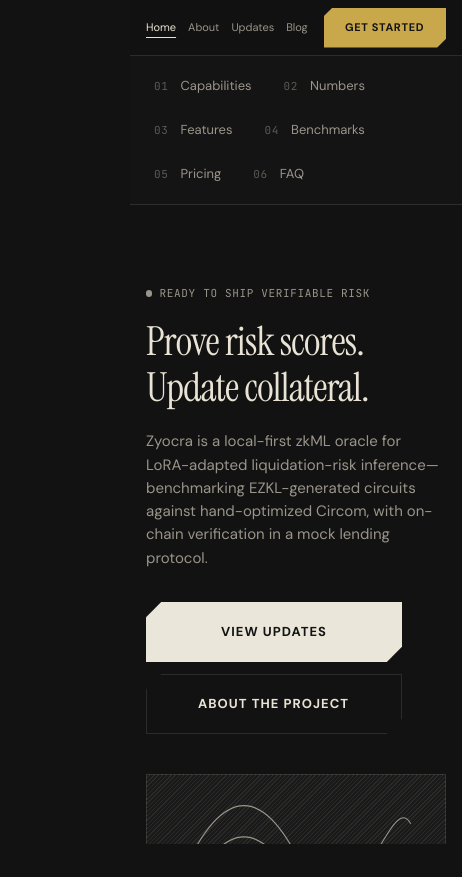
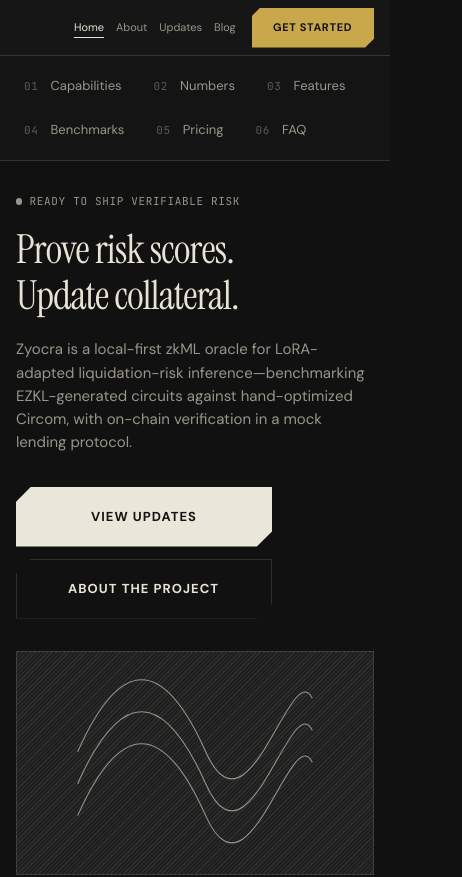
Before and after one commit to vamshiganesh/Zyocra, a React (Vite) app in the folder frontend/: page / in a window 390 px wide. Shown: the top 877 px of the page, 462 px wide, since content can reach past the window. Before the commit the page ends 844 px from the top, so only its background shows below. Built offline with nearby package versions, Linux system fonts and the light colour scheme.

Commit message:
Tweaking frontend: Landing Page - 7

```diff
--- a/frontend/src/components/layout/AppShell.tsx
+++ b/frontend/src/components/layout/AppShell.tsx
@@ -6,7 +6,6 @@ import { TopNav } from "./TopNav";
 
 export function AppShell() {
   return (
-    <div className="app-frame">
     <div className="app-shell">
       <div className="app-shell__logo">
         <LogoMark />
@@ -17,12 +16,11 @@ export function AppShell() {
       <aside className="app-shell__rail">
         <LeftRail />
       </aside>
-        <main className="app-shell__main" id="main-scroll">
+      <main className="app-shell__main">
         <div id="top" tabIndex={-1} />
         <Outlet />
         <SiteFooter />
       </main>
     </div>
-    </div>
   );
 }
--- a/frontend/src/components/layout/SiteFooter.css
+++ b/frontend/src/components/layout/SiteFooter.css
@@ -1,7 +1,7 @@
 .site-footer {
-  margin-top: var(--space-16);
+  margin-top: 0;
   border-top: 1px solid var(--color-line-dark);
-  background: var(--color-canvas);
+  background: var(--color-canvas-3);
   color: var(--color-fog);
 }
 
@@ -173,7 +173,7 @@
 .site-footer__banner {
   --banner-chamfer: 1.25rem;
   position: relative;
-  margin: var(--space-6) var(--space-6) 0;
+  margin: var(--space-6) var(--page-pad-x) 0;
   padding: var(--space-8) var(--space-8) 0;
   background: var(--color-accent);
   color: var(--color-accent-ink);
@@ -289,9 +289,9 @@
   justify-content: space-between;
   gap: var(--space-4);
   margin-top: var(--space-6);
-  padding: var(--space-4) var(--space-6);
+  padding: var(--space-4) var(--page-pad-x);
   border-top: 1px solid var(--color-line-dark);
-  background: #0c0c0c;
+  background: #0a0a0a;
   font-size: var(--text-xs);
   color: var(--color-fog-muted);
 }
--- a/frontend/src/components/layout/SiteFooter.tsx
+++ b/frontend/src/components/layout/SiteFooter.tsx
@@ -26,16 +26,8 @@ const badges = [
 ];
 
 function scrollToTop() {
-  const main = document.getElementById("main-scroll");
-  const top = document.getElementById("top");
-
-  if (main instanceof HTMLElement) {
-    main.scrollTo({ top: 0, behavior: "smooth" });
-  } else {
-    window.scrollTo({ top: 0, behavior: "smooth" });
-  }
-
-  top?.focus({ preventScroll: true });
+  window.scrollTo({ top: 0, behavior: "smooth" });
+  document.getElementById("top")?.focus({ preventScroll: true });
 }
 
 export function SiteFooter() {
--- a/frontend/src/pages/AboutPage.tsx
+++ b/frontend/src/pages/AboutPage.tsx
@@ -46,8 +46,9 @@ const team = [
 
 export function AboutPage() {
   return (
-    <div className="page page--wide stack--loose">
-      <section className="hero">
+    <div className="page">
+      <section className="band band--hero">
+        <div className="hero">
           <div>
             <p className="hero__eyebrow mono-label label-dot">About</p>
             <h1 className="hero__title">A focused team, building with intent.</h1>
@@ -76,8 +77,10 @@ export function AboutPage() {
               <p className="about-metric__label">Paid infra required</p>
             </div>
           </div>
+        </div>
       </section>
 
+      <div className="band band--panels">
         <div className="panel-stack">
           <ClippedCard>
             <div id="values">
@@ -163,5 +166,6 @@ export function AboutPage() {
           </ClippedCard>
         </div>
       </div>
+    </div>
   );
 }
--- a/frontend/src/pages/BlogPage.tsx
+++ b/frontend/src/pages/BlogPage.tsx
@@ -6,8 +6,9 @@ import "./pages.css";
 
 export function BlogPage() {
   return (
-    <div className="page page--wide stack--loose">
-      <section className="hero">
+    <div className="page">
+      <section className="band band--hero">
+        <div className="hero">
           <div>
             <p className="hero__eyebrow mono-label label-dot">Blog</p>
             <h1 className="hero__title">
@@ -18,8 +19,10 @@ export function BlogPage() {
               risk-parameter design. Placeholder posts for layout only.
             </p>
           </div>
+        </div>
       </section>
 
+      <div className="band band--panels">
         <ClippedCard>
           <div id="insights">
             <SectionHeader
@@ -44,5 +47,6 @@ export function BlogPage() {
           </div>
         </ClippedCard>
       </div>
+    </div>
   );
 }
--- a/frontend/src/pages/HomePage.tsx
+++ b/frontend/src/pages/HomePage.tsx
@@ -59,8 +59,9 @@ const features = [
 
 export function HomePage() {
   return (
-    <div className="page page--wide stack--loose">
-      <section className="hero">
+    <div className="page">
+      <section className="band band--hero">
+        <div className="hero">
           <div>
             <p className="hero__eyebrow mono-label label-dot">
               Ready to ship verifiable risk
@@ -87,8 +88,10 @@ export function HomePage() {
               <path d="M10 70C50 -20 90 -20 130 70C170 160 210 -20 230 20" stroke="currentColor" strokeWidth="1" />
             </svg>
           </div>
+        </div>
       </section>
 
+      <div className="band band--panels">
       <div className="panel-stack">
         <ClippedCard>
           <div id="capabilities">
@@ -215,5 +218,6 @@ export function HomePage() {
         </ClippedCard>
       </div>
       </div>
+    </div>
   );
 }
--- a/frontend/src/pages/UpdatesPage.tsx
+++ b/frontend/src/pages/UpdatesPage.tsx
@@ -5,8 +5,9 @@ import "./pages.css";
 
 export function UpdatesPage() {
   return (
-    <div className="page page--wide stack--loose">
-      <section className="hero">
+    <div className="page">
+      <section className="band band--hero">
+        <div className="hero">
           <div>
             <p className="hero__eyebrow mono-label label-dot">Changelog</p>
             <h1 className="hero__title">What&apos;s new in Zyocra.</h1>
@@ -18,9 +19,11 @@ export function UpdatesPage() {
           <div className="hero__aside hatch-dark">
             <p className="mono-label">zyocra://updates</p>
           </div>
+        </div>
       </section>
 
-      <div className="panel-stack" id="changelog">
+      <div className="band band--panels" id="changelog">
+        <div className="panel-stack">
           {changelog.map((entry) => (
             <ClippedCard key={entry.version}>
               <div className="changelog__meta">
@@ -44,5 +47,6 @@ export function UpdatesPage() {
           ))}
         </div>
       </div>
+    </div>
   );
 }
--- a/frontend/src/pages/pages.css
+++ b/frontend/src/pages/pages.css
@@ -1,11 +1,8 @@
 .hero {
   display: grid;
-  grid-template-columns: minmax(0, 1.2fr) minmax(14rem, 0.8fr);
-  gap: var(--space-10);
+  grid-template-columns: minmax(0, 1.25fr) minmax(16rem, 0.85fr);
+  gap: clamp(var(--space-8), 4vw, var(--space-16));
   align-items: end;
-  padding: var(--space-12) 0 var(--space-16);
-  border-bottom: 1px solid var(--color-line-dark);
-  margin-bottom: var(--space-10);
 }
 
 .hero__eyebrow {
@@ -293,10 +290,13 @@
   display: flex;
   flex-direction: column;
   gap: var(--space-3);
+  border-left: 1px solid var(--color-line-dark);
+  padding-left: var(--space-6);
 }
 
 .about-metric {
   border: 1px solid var(--color-line-dark);
+  background: var(--color-canvas-elevated);
   padding: var(--space-5);
 }
 
--- a/frontend/src/styles/global.css
+++ b/frontend/src/styles/global.css
@@ -9,7 +9,6 @@
 html,
 body,
 #root {
-  height: 100%;
   min-height: 100%;
 }
 
--- a/frontend/src/styles/layout.css
+++ b/frontend/src/styles/layout.css
@@ -1,31 +1,28 @@
-/* Centered app column; extra empty space grows on the right when wide */
-.app-frame {
-  display: grid;
-  grid-template-columns:
-    minmax(var(--space-4), 1fr)
-    minmax(0, var(--shell-max))
-    minmax(var(--space-4), 1.65fr);
-  height: 100vh;
-  height: 100dvh;
-}
+/*
+ * Full-width shell. Document scrolls (scrollbar on the browser’s right edge).
+ * Logo / nav / rail stay sticky; main content has room to breathe.
+ */
 
 .app-shell {
-  grid-column: 2;
-  height: 100%;
-  min-height: 0;
   display: grid;
   grid-template-columns: var(--rail-width) minmax(0, 1fr);
-  grid-template-rows: var(--topnav-height) minmax(0, 1fr);
+  grid-template-rows: var(--topnav-height) auto;
   grid-template-areas:
     "logo topnav"
     "rail main";
+  width: 100%;
+  min-height: 100vh;
   background: var(--color-canvas);
 }
 
 .app-shell__logo {
   grid-area: logo;
+  position: sticky;
+  top: 0;
+  z-index: 30;
   display: flex;
   align-items: stretch;
+  height: var(--topnav-height);
   border-right: 1px solid var(--color-line-dark);
   border-bottom: 1px solid var(--color-line-dark);
   background: var(--color-rail);
@@ -33,13 +30,23 @@
 
 .app-shell__topnav {
   grid-area: topnav;
+  position: sticky;
+  top: 0;
+  z-index: 30;
+  height: var(--topnav-height);
   border-bottom: 1px solid var(--color-line-dark);
-  background: rgba(18, 18, 18, 0.92);
-  backdrop-filter: blur(8px);
+  background: var(--color-canvas-2);
 }
 
 .app-shell__rail {
   grid-area: rail;
+  position: sticky;
+  top: var(--topnav-height);
+  z-index: 20;
+  align-self: start;
+  height: calc(100vh - var(--topnav-height));
+  height: calc(100dvh - var(--topnav-height));
+  overflow: auto;
   border-right: 1px solid var(--color-line-dark);
   background: var(--color-rail);
 }
@@ -47,9 +54,8 @@
 .app-shell__main {
   grid-area: main;
   min-width: 0;
-  min-height: 0;
-  overflow: auto;
-  overscroll-behavior: contain;
+  background: var(--color-canvas);
+  /* No overflow:auto — page uses the window scrollbar on the right */
 }
 
 #top {
@@ -58,15 +64,36 @@
   overflow: hidden;
 }
 
+/* Page fills the main column; padding only — not a narrow centered card */
 .page {
   width: 100%;
-  max-width: var(--content-max);
-  margin: 0 auto;
-  padding: var(--space-10) var(--space-8) var(--space-12);
+  max-width: none;
+  margin: 0;
+  padding: 0;
 }
 
 .page--wide {
-  max-width: var(--content-max-wide);
+  max-width: none;
+}
+
+/* Horizontal bands with slight tone shifts + structural lines */
+.band {
+  width: 100%;
+  border-bottom: 1px solid var(--color-line-dark);
+}
+
+.band--hero {
+  background: var(--color-canvas);
+  padding: var(--page-pad-y) var(--page-pad-x) var(--space-16);
+}
+
+.band--panels {
+  background: var(--color-canvas-2);
+  padding: var(--space-12) var(--page-pad-x) var(--space-16);
+}
+
+.band--muted {
+  background: var(--color-canvas-3);
 }
 
 .stack {
@@ -80,7 +107,7 @@
 }
 
 .stack--loose {
-  gap: var(--space-12);
+  gap: var(--space-10);
 }
 
 .grid-2 {
@@ -96,13 +123,9 @@
 }
 
 @media (max-width: 960px) {
-  .app-frame {
-    grid-template-columns: minmax(var(--space-3), 1fr) minmax(0, 1fr) minmax(var(--space-3), 1fr);
-  }
-
   .app-shell {
     grid-template-columns: 1fr;
-    grid-template-rows: var(--topnav-height) auto minmax(0, 1fr);
+    grid-template-rows: var(--topnav-height) auto auto;
     grid-template-areas:
       "topnav"
       "rail"
@@ -114,6 +137,9 @@
   }
 
   .app-shell__rail {
+    position: relative;
+    top: 0;
+    height: auto;
     border-right: 0;
     border-bottom: 1px solid var(--color-line-dark);
   }
@@ -123,7 +149,9 @@
     grid-template-columns: 1fr;
   }
 
-  .page {
-    padding: var(--space-8) var(--space-4) var(--space-16);
+  .band--hero,
+  .band--panels {
+    padding-left: var(--space-4);
+    padding-right: var(--space-4);
   }
 }
--- a/frontend/src/styles/tokens.css
+++ b/frontend/src/styles/tokens.css
@@ -1,7 +1,9 @@
 :root {
-  /* Surfaces — dark canvas, beige panels */
-  --color-canvas: #121212;
-  --color-canvas-elevated: #1a1a1a;
+  /* Surfaces — dark canvas with slight section shifts */
+  --color-canvas: #111111;
+  --color-canvas-2: #161616;
+  --color-canvas-3: #1b1b1b;
+  --color-canvas-elevated: #1f1f1f;
   --color-rail: #141414;
   --color-surface: #ebe6da;
   --color-surface-muted: #e0dacb;
@@ -22,8 +24,9 @@
   --color-accent-ink: #141414;
   --color-accent-soft: rgba(201, 168, 76, 0.14);
 
-  /* Borders / lines */
-  --color-line-dark: rgba(232, 227, 213, 0.12);
+  /* Borders / structural lines */
+  --color-line-dark: rgba(232, 227, 213, 0.14);
+  --color-line-dark-strong: rgba(232, 227, 213, 0.2);
   --color-line-light: rgba(20, 20, 20, 0.12);
   --color-line-light-strong: rgba(20, 20, 20, 0.18);
 
@@ -32,14 +35,14 @@
   --font-serif: "Instrument Serif", Georgia, serif;
   --font-mono: "JetBrains Mono", ui-monospace, monospace;
 
-  --text-xs: 0.6875rem; /* 11px */
-  --text-sm: 0.8125rem; /* 13px */
-  --text-md: 0.9375rem; /* 15px */
-  --text-lg: 1.125rem; /* 18px */
-  --text-xl: 1.5rem; /* 24px */
-  --text-2xl: 2rem; /* 32px */
-  --text-3xl: 2.75rem; /* 44px */
-  --text-4xl: 3.5rem; /* 56px */
+  --text-xs: 0.6875rem;
+  --text-sm: 0.8125rem;
+  --text-md: 0.9375rem;
+  --text-lg: 1.125rem;
+  --text-xl: 1.5rem;
+  --text-2xl: 2rem;
+  --text-3xl: 2.75rem;
+  --text-4xl: 3.5rem;
 
   --leading-tight: 1.15;
   --leading-snug: 1.3;
@@ -62,13 +65,11 @@
   --space-20: 5rem;
   --space-24: 6rem;
 
-  /* Layout */
-  --rail-width: 11.5rem;
+  /* Layout — full-bleed shell, generous page padding */
+  --rail-width: 12rem;
   --topnav-height: 3.5rem;
-  --shell-max: 90rem;
-  --content-max: 72rem;
-  --content-max-wide: 80rem;
-  /* 45° chamfer sizes — cards use --clip-lg on all four corners (not rounded) */
+  --page-pad-x: clamp(1.5rem, 3.5vw, 3.5rem);
+  --page-pad-y: clamp(2rem, 4vw, 3.5rem);
   --clip-sm: 10px;
   --clip-md: 14px;
   --clip-lg: 16px;
```
Also changed, not shown: 1 other file (tests, documents, lock files or other folders). Lines whose indentation alone changed are shown as unchanged.
